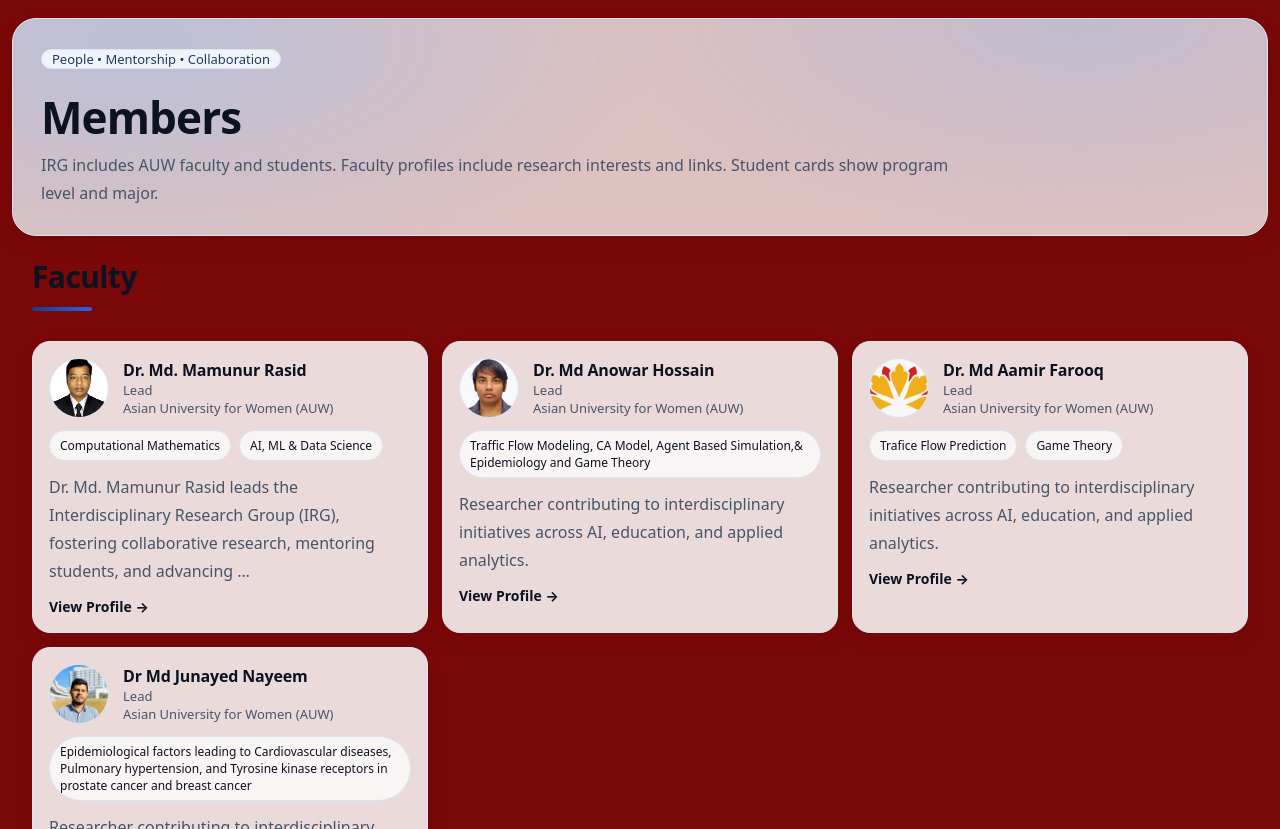
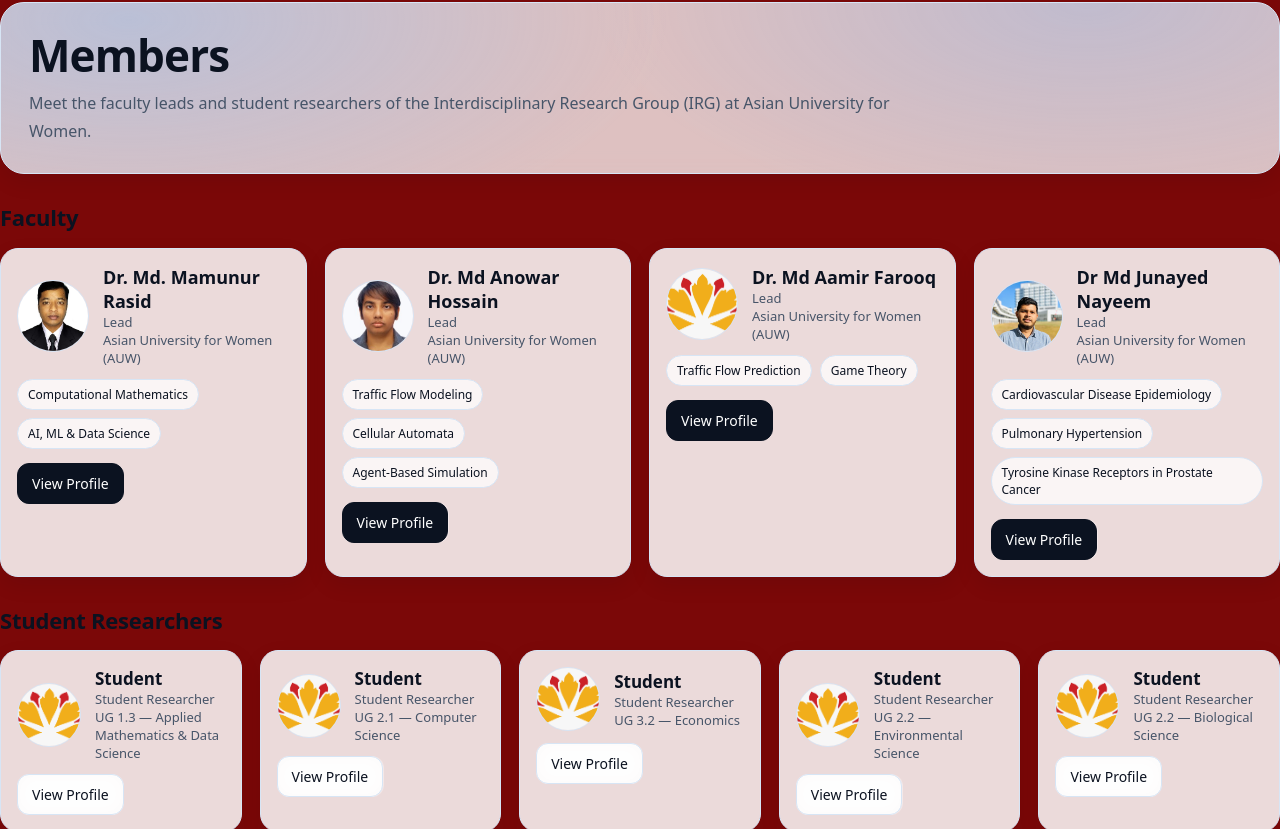
Before and after one commit to Mamunurrasid123/irg-website, a Next.js app: page /members in a window 1280 px wide. Shown: the part 131-960 px from the top of the page. Built offline with nearby package versions, Linux system fonts and the light colour scheme.

Commit message:
excel -summary added1

```diff
--- a/app/members/data.ts
+++ b/app/members/data.ts
@@ -3,7 +3,7 @@ export type Member = {
   name: string;
 
   role?: string;
-  program?: string;     // For students (UG 1-1, MS etc.)
+  program?: string;
   major?: string;
 
   affiliation?: string;
@@ -17,25 +17,24 @@ export type Member = {
 };
 
 export const members: Member[] = [
-
-  // ⭐⭐⭐ FACULTY ⭐⭐⭐
-
   {
     slug: "mamunur-rasid",
     name: "Dr. Md. Mamunur Rasid",
     role: "Lead",
     affiliation: "Asian University for Women (AUW)",
-    interests: [
-      "Computational Mathematics",
-      "AI, ML & Data Science"
-    ],
+    interests: ["Computational Mathematics", "AI, ML & Data Science"],
     email: "irg@auw.edu.bd",
     photo: "/members/mamunur.jpg",
-    bio:
-      "Dr. Md. Mamunur Rasid leads the Interdisciplinary Research Group (IRG), fostering collaborative research, mentoring students, and advancing computational mathematics and data-driven scientific discovery.",
+    bio: "Dr. Md. Mamunur Rasid leads the Interdisciplinary Research Group (IRG), fostering collaborative research, mentoring students, and advancing computational mathematics and data-driven scientific discovery.",
     links: [
-      { label: "ResearchGate", url: "https://www.researchgate.net/profile/Md-Rasid" },
-      { label: "ORCID", url: "https://orcid.org/" }
+      {
+        label: "ResearchGate",
+        url: "https://www.researchgate.net/profile/Md-Rasid",
+      },
+      {
+        label: "ORCID",
+        url: "https://orcid.org/",
+      },
     ],
   },
   {
@@ -44,29 +43,34 @@ export const members: Member[] = [
     role: "Lead",
     affiliation: "Asian University for Women (AUW)",
     interests: [
-      "Traffic Flow Modeling, CA Model, Agent Based Simulation,& Epidemiology and Game Theory"
+      "Traffic Flow Modeling",
+      "Cellular Automata",
+      "Agent-Based Simulation",
+      "Epidemiology",
+      "Game Theory",
     ],
     photo: "/members/anowar.jpeg",
-    bio:
-      "Researcher contributing to interdisciplinary initiatives across AI, education, and applied analytics.",
+    bio: "Researcher contributing to interdisciplinary initiatives across AI, education, and applied analytics.",
     links: [
-      { label: "AUW Profile", url: "https://scholar.google.com/citations?user=FFKTQrYAAAAJ&hl=en" }
+      {
+        label: "Google Scholar",
+        url: "https://scholar.google.com/citations?user=FFKTQrYAAAAJ&hl=en",
+      },
     ],
   },
-{
+  {
     slug: "faculty-co-lead-2",
     name: "Dr. Md Aamir Farooq",
     role: "Lead",
     affiliation: "Asian University for Women (AUW)",
-    interests: [
-      "Trafice Flow Prediction",
-      "Game Theory",
-    ],
+    interests: ["Traffic Flow Prediction", "Game Theory"],
     photo: "/members/placeholder.png",
-    bio:
-      "Researcher contributing to interdisciplinary initiatives across AI, education, and applied analytics.",
+    bio: "Researcher contributing to interdisciplinary initiatives across AI, education, and applied analytics.",
     links: [
-      { label: "AUW Profile", url: "https://auw.edu.bd/" }
+      {
+        label: "AUW Profile",
+        url: "https://auw.edu.bd/",
+      },
     ],
   },
   {
@@ -75,17 +79,20 @@ export const members: Member[] = [
     role: "Lead",
     affiliation: "Asian University for Women (AUW)",
     interests: [
-      "Epidemiological factors leading to Cardiovascular diseases, Pulmonary hypertension, and Tyrosine kinase receptors in prostate cancer and breast cancer"
+      "Cardiovascular Disease Epidemiology",
+      "Pulmonary Hypertension",
+      "Tyrosine Kinase Receptors in Prostate Cancer",
+      "Breast Cancer Research",
     ],
     photo: "/members/junayed.jpeg",
-    bio:
-      "Researcher contributing to interdisciplinary initiatives across AI, education, and applied analytics.",
+    bio: "Researcher contributing to interdisciplinary initiatives across AI, education, and applied analytics.",
     links: [
-      { label: "AUW Profile", url: "https://auw.edu.bd/" }
+      {
+        label: "AUW Profile",
+        url: "https://auw.edu.bd/",
+      },
     ],
   },
-  // ⭐⭐⭐ STUDENTS ⭐⭐⭐
-  // Keep them SHORT — this is how top labs display students.
 
   {
     slug: "s1",
@@ -95,68 +102,60 @@ export const members: Member[] = [
     major: "Applied Mathematics & Data Science",
     photo: "/members/placeholder.png",
   },
-
   {
     slug: "s2",
     name: "Student",
     role: "Student Researcher",
-    program: "UG 2-1",
+    program: "UG 2.1",
     major: "Computer Science",
     photo: "/members/placeholder.png",
   },
-
   {
     slug: "s3",
     name: "Student",
     role: "Student Researcher",
-    program: "UG 3-2",
+    program: "UG 3.2",
     major: "Economics",
     photo: "/members/placeholder.png",
   },
-
   {
     slug: "s4",
     name: "Student",
     role: "Student Researcher",
-    program: "UG 2-2",
+    program: "UG 2.2",
     major: "Environmental Science",
     photo: "/members/placeholder.png",
-  }
-,
-
+  },
   {
     slug: "s5",
     name: "Student",
     role: "Student Researcher",
-    program: "UG 2-2",
+    program: "UG 2.2",
     major: "Biological Science",
     photo: "/members/placeholder.png",
   },
-
   {
     slug: "s6",
     name: "Student",
     role: "Student Researcher",
-    program: "UG 2-2",
+    program: "UG 2.2",
     major: "Public Health",
     photo: "/members/placeholder.png",
   },
-
   {
     slug: "s7",
     name: "Student",
     role: "Student Researcher",
-    program: "UG 2-2",
+    program: "UG 2.2",
     major: "Education",
     photo: "/members/placeholder.png",
   },
-
   {
     slug: "s8",
     name: "Student",
     role: "Student Researcher",
-    program: "UG 2-2",
+    program: "UG 2.2",
     major: "PPE",
     photo: "/members/placeholder.png",
-  }
+  },
 ];
--- a/app/members/page.tsx
+++ b/app/members/page.tsx
@@ -2,108 +2,83 @@ import Image from "next/image";
 import Link from "next/link";
 import { members } from "./data";
 
+export const metadata = {
+  title: "Members | IRG",
+};
+
 export default function MembersPage() {
-  const faculty = members.filter((m) => m.role !== "Student Researcher");
-  const students = members.filter((m) => m.role === "Student Researcher");
+  const faculty = members.filter((m) => !m.program);
+  const students = members.filter((m) => m.program);
 
   return (
-    <div style={{ maxWidth: 1600, margin: "1rem auto", padding: "0 12px" }}>
-      <div className="hero">
-        <div className="kicker" style={{ padding: "0px 10px", marginBottom: 12 }}>People • Mentorship • Collaboration</div>
-        <h1 className="h1" style={{ marginTop: 12 }}>
-          Members
-        </h1>
-        <p className="p" style={{ maxWidth: 920}}>
-          IRG includes AUW faculty and students. Faculty profiles include research interests and links. Student cards show
-          program level and major.
+    <div>
+      <section className="hero">
+        <h1 className="h1">Members</h1>
+        <p className="p" style={{ maxWidth: 900 }}>
+          Meet the faculty leads and student researchers of the
+          Interdisciplinary Research Group (IRG) at Asian University for Women.
         </p>
-      </div>
+      </section>
 
-      {/* ---------- Faculty ---------- */}
-      <section
-        style={{
-          padding: "20px 20px", // ✅ left-right space
-
-        }}
-      >
-        <div style={{ marginBottom: 30 }}>
-          <h2
-            style={{
-              fontSize: "30px",
-              fontWeight: 900,
-              letterSpacing: "-0.02em",
-              margin: 0,
-            }}
-          >
+      <section className="section">
+        <h2 className="h2" style={{ marginBottom: 16 }}>
           Faculty
         </h2>
 
         <div
           style={{
-              width: 60,
-              height: 4,
-              background: "linear-gradient(to right, #1e3a8a, #2563eb)",
-              marginTop: 10,
-              borderRadius: 6,
+            display: "grid",
+            gridTemplateColumns: "repeat(auto-fit, minmax(260px, 1fr))",
+            gap: 18,
           }}
-          />
-        </div>
-
-        <div className="grid grid-3">
+        >
           {faculty.map((m) => (
-            <Link
-              key={m.slug}
-              href={`/members/${m.slug}`}
-              className="card"
-              style={{ textDecoration: "none" }}
-            >
-              <div style={{ display: "flex", gap: 14, alignItems: "center" }}>
+            <article key={m.slug} className="card">
               <div
                 style={{
-                    width: 60,
-                    height: 60,
+                  display: "flex",
+                  gap: 14,
+                  alignItems: "center",
+                  marginBottom: 12,
+                }}
+              >
+                <div
+                  style={{
+                    width: 72,
+                    height: 72,
                     borderRadius: "50%",
                     overflow: "hidden",
                     border: "1px solid var(--border)",
-                    display: "flex",
-                    alignItems: "center",
-                    justifyContent: "center",
                     flexShrink: 0,
                   }}
                 >
                   <Image
-                    unoptimized
                     src={m.photo || "/members/placeholder.png"}
                     alt={m.name}
-                    width={60}
-                    height={60}
-                    style={{
-                      objectFit: "cover",
-                      width: "100%",
-                      height: "100%",
-                    }}
+                    width={72}
+                    height={72}
+                    unoptimized
+                    style={{ width: "100%", height: "100%", objectFit: "cover" }}
                   />
                 </div>
 
                 <div>
-                  <div style={{ fontWeight: 900, letterSpacing: "-0.01em" }}>
-                    {m.name}
-                  </div>
-                  <div className="small">{m.role || ""}</div>
-                  <div className="small">{m.affiliation || ""}</div>
+                  <h3 style={{ margin: 0, fontSize: 18 }}>{m.name}</h3>
+                  {m.role && <div className="small">{m.role}</div>}
+                  {m.affiliation && <div className="small">{m.affiliation}</div>}
                 </div>
               </div>
 
               {m.interests?.length ? (
                 <div
                   style={{
-                    marginTop: 12,
                     display: "flex",
+                    flexWrap: "wrap",
                     gap: 8,
-                    flexWrap: "wrap",
+                    marginBottom: 14,
                   }}
                 >
-                  {m.interests.slice(0, 4).map((x) => (
+                  {m.interests.slice(0, 3).map((x) => (
                     <span key={x} className="badge">
                       {x}
                     </span>
@@ -111,98 +86,74 @@ export default function MembersPage() {
                 </div>
               ) : null}
 
-              {m.bio ? (
-                <p className="p" style={{ marginTop: 12 }}>
-                  {m.bio.length > 140 ? m.bio.slice(0, 140) + "…" : m.bio}
-                </p>
-              ) : null}
-
-              <div style={{ marginTop: 12, fontSize: 14, fontWeight: 700 }}>
-                View Profile →
-              </div>
+              <Link href={`/members/${m.slug}`} className="btn btnPrimary">
+                View Profile
               </Link>
+            </article>
           ))}
         </div>
       </section>
 
-      {/* ---------- Students ---------- */}
-      <section
-        style={{
-          padding: "20px 20px", // ✅ left-right space
-          borderTop: "1px solid #e5e7eb",
-        }}
-      >
-        <div style={{ marginBottom: 30 }}>
-          <h2
-            style={{
-              fontSize: "30px",
-              fontWeight: 900,
-              letterSpacing: "-0.02em",
-              margin: 0,
-            }}
-          >
+      <section className="section">
+        <h2 className="h2" style={{ marginBottom: 16 }}>
           Student Researchers
         </h2>
 
         <div
           style={{
-              width: 60,
-              height: 4,
-              background: "linear-gradient(to right, #9333ea, #6366f1)",
-              marginTop: 10,
-              borderRadius: 6,
+            display: "grid",
+            gridTemplateColumns: "repeat(auto-fit, minmax(240px, 1fr))",
+            gap: 18,
           }}
-          />
-        </div>
-
-        <div className="grid grid-3">
+        >
           {students.map((m) => (
-            <div key={m.slug} className="card">
-              <div style={{ display: "flex", gap: 12, alignItems: "center" }}>
+            <article key={m.slug} className="card">
               <div
                 style={{
-                    width: 50,
-                    height: 50,
+                  display: "flex",
+                  gap: 14,
+                  alignItems: "center",
+                  marginBottom: 12,
+                }}
+              >
+                <div
+                  style={{
+                    width: 64,
+                    height: 64,
                     borderRadius: "50%",
                     overflow: "hidden",
                     border: "1px solid var(--border)",
-                    display: "flex",
-                    alignItems: "center",
-                    justifyContent: "center",
                     flexShrink: 0,
                   }}
                 >
                   <Image
-                    unoptimized
                     src={m.photo || "/members/placeholder.png"}
                     alt={m.name}
-                    width={50}
-                    height={50}
-                    style={{
-                      objectFit: "cover",
-                      width: "100%",
-                      height: "100%",
-                    }}
+                    width={64}
+                    height={64}
+                    unoptimized
+                    style={{ width: "100%", height: "100%", objectFit: "cover" }}
                   />
                 </div>
 
                 <div>
-                  <div style={{ fontWeight: 900, letterSpacing: "-0.01em" }}>
-                    {m.name}
-                  </div>
+                  <h3 style={{ margin: 0, fontSize: 17 }}>{m.name}</h3>
+                  {m.role && <div className="small">{m.role}</div>}
+                  {(m.program || m.major) && (
                     <div className="small">
-                    {m.program ? m.program : "UG"}
+                      {m.program}
                       {m.major ? ` — ${m.major}` : ""}
                     </div>
+                  )}
                 </div>
               </div>
-            </div>
+
+              <Link href={`/members/${m.slug}`} className="btn">
+                View Profile
+              </Link>
+            </article>
           ))}
         </div>
-
-        <p className="p" style={{ marginTop: 20 }}>
-          * Student profiles can be expanded later (projects, skills, awards).
-        </p>
       </section>
     </div>
   );
--- a/next.config.ts
+++ b/next.config.ts
@@ -4,6 +4,7 @@ const nextConfig: NextConfig = {
   images: {
     unoptimized: true,
   },
+  trailingSlash: true,
 };
 
 export default nextConfig;
```
Also changed, not shown: app/members/[slug]/page.tsx (+7 -4 lines). Lines whose indentation alone changed are shown as unchanged.
